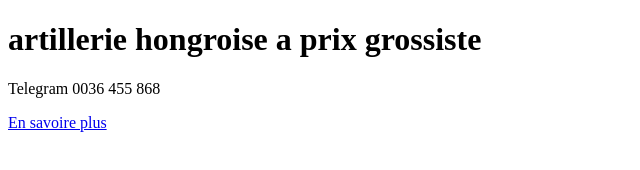
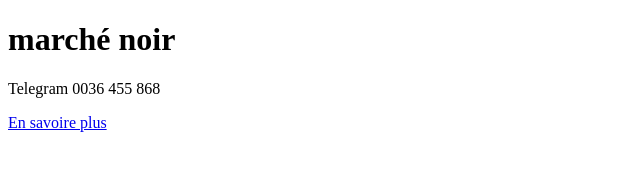
Before and after one commit to AdrienZl/AdrienZL.github.io, a plain HTML site: page index.html in a window 1280 px wide. Shown: the whole page, without its empty margins (0-640 px from the left). Drawn offline with Linux system fonts and the light colour scheme.

Commit message:
Update index.html

```diff
--- a/index.html
+++ b/index.html
@@ -2,12 +2,12 @@
 <html>
 
 <head>
-  <title>artillerie hongroise a prix grossiste</title>
+  <title>marché noir</title>
   <link href="style.css" rel="stylesheet" type="text/css" />
 </head>
 
 <body>
-  <h1>artillerie hongroise a prix grossiste</h1>
+  <h1>marché noir</h1>
   <p>Telegram 0036 455 868</p>
   <a href="index2.html">En savoire plus</a>
 </body>
```
